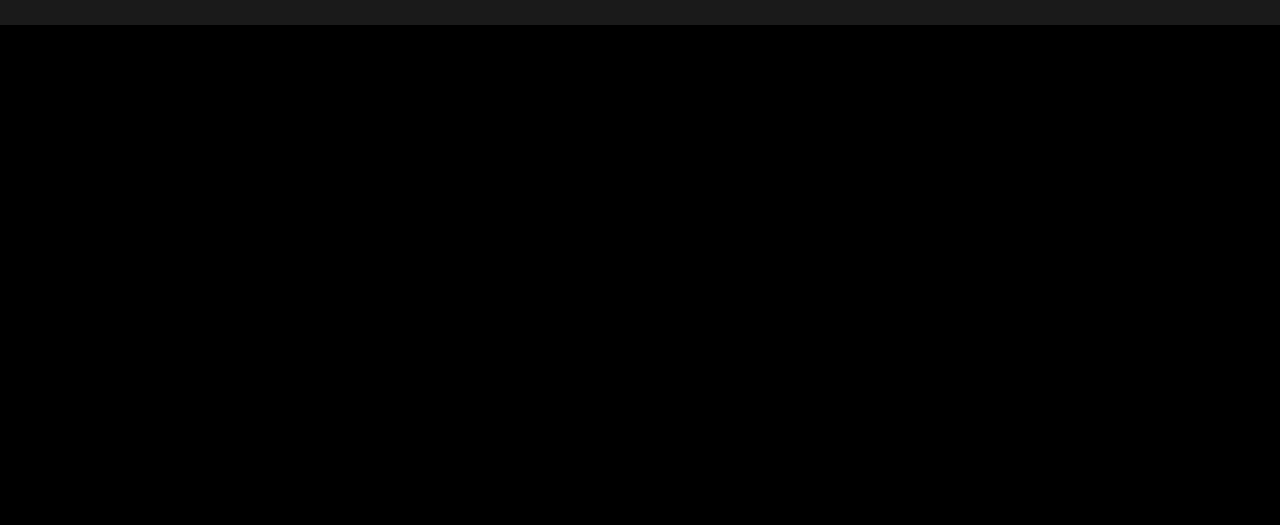
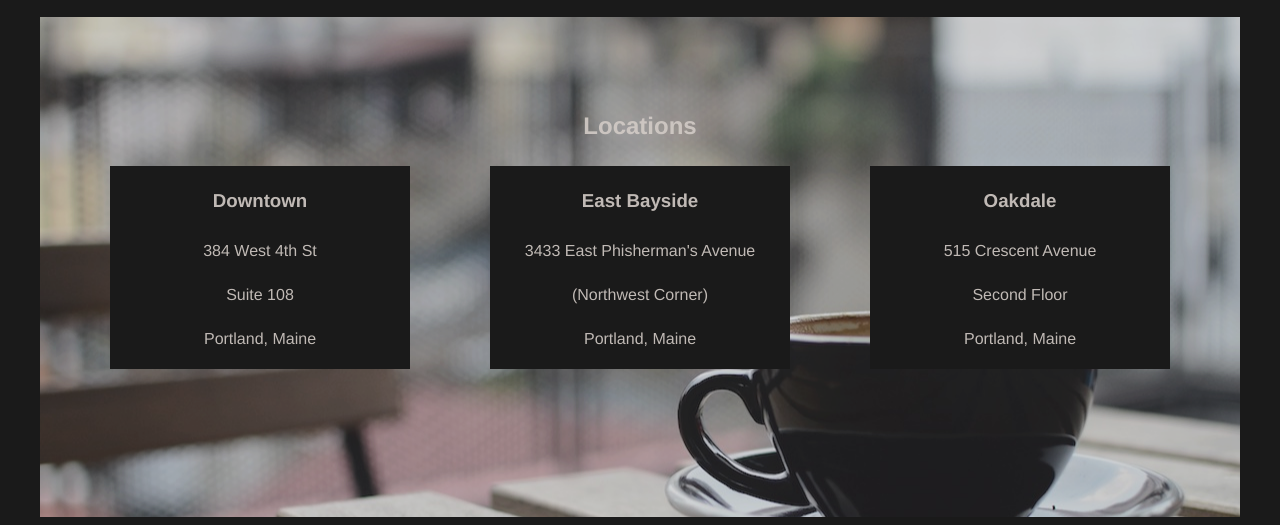
Before and after one commit to AlexP524/TeaCozy, a plain HTML site: page index.html in a window 1280 px wide. Shown: the part 1415-1940 px from the top of the page. Before the commit the page ends 1440 px from the top, so only its background shows below. Drawn offline with Linux system fonts and the light colour scheme.

Commit message:
Added locations

```diff
--- a/index.html
+++ b/index.html
@@ -50,6 +50,29 @@
         <h4>Bedford Bizarre Tea</h4>
     </div>
     </div>
+    <div class="locations">
+      <!-- <div class="locs-title"> -->
+      <h2>Locations</h2>
+    <!-- </div> -->
+      <div class="loc-card">
+        <h3>Downtown</h3>
+        <p>384 West 4th St</p>
+        <p>Suite 108</p>
+        <p>Portland, Maine</p>
+      </div>
+      <div class="loc-card">
+        <h3>East Bayside</h3>
+        <p>3433 East Phisherman's Avenue</p>
+        <p>(Northwest Corner)</p>
+        <p>Portland, Maine</p>
+      </div>
+      <div class="loc-card">
+        <h3>Oakdale</h3>
+        <p>515 Crescent Avenue</p>
+        <p>Second Floor</p>
+        <p>Portland, Maine</p>
+      </div>
+    </div>
 </body>
 
 </html>
--- a/style.css
+++ b/style.css
@@ -94,3 +94,34 @@ img {
 .product h4 {
   margin: 10px 0;
 }
+
+.locations {
+  display: flex;
+  position: relative;
+  justify-content: center;
+  align-items: center;
+  flex-wrap: wrap;
+  height: 500px;
+  width: 1200px;
+  margin: 0 auto;
+  background-image: url(images/img-locations-background.jpg);
+  background-position: center;
+  background-size: cover;
+  background-repeat: no-repeat;
+}
+
+.locations h2 {
+  top: 75px;
+  display: block;
+  position: absolute;
+  background: transparent;
+  width: 100%;
+  max-height: 30px;
+}
+
+.loc-card {
+  margin: 15px 40px;
+  opacity: 1;
+  line-height: 1.75;
+  width: 300px;
+}
```
